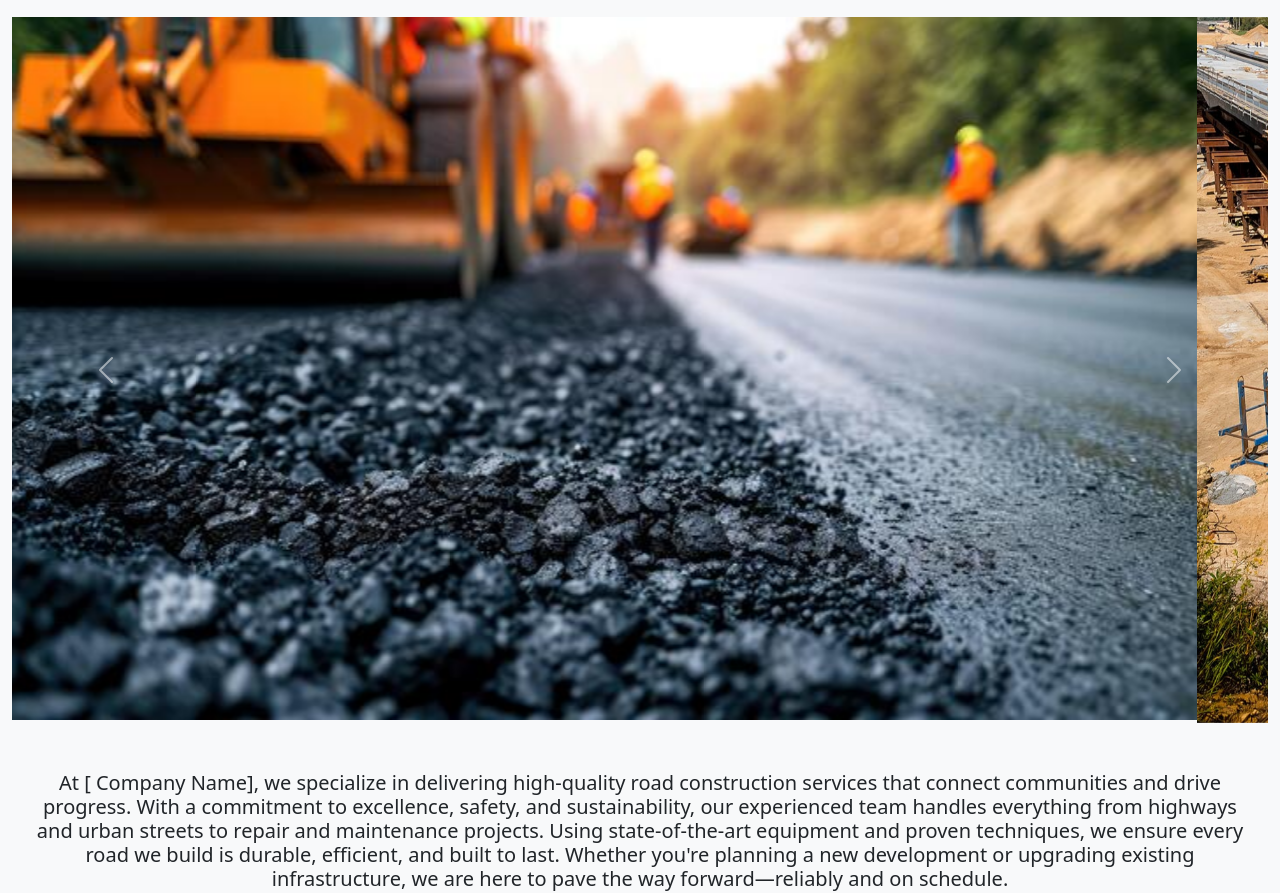
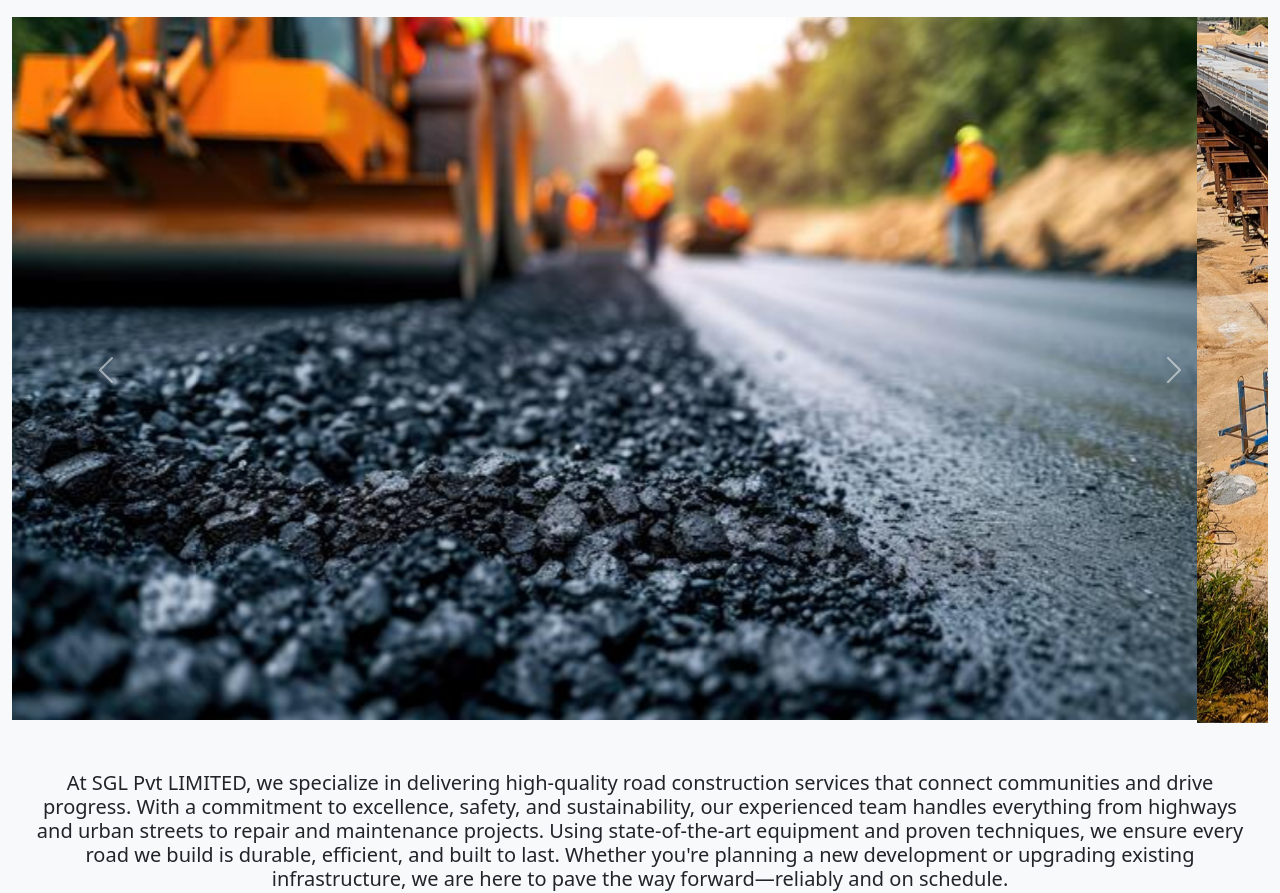
Before and after one commit to Dharanidharan7679/Web-techonology, a plain HTML site: page index.html in a window 1280 px wide. Shown: the part 65-958 px from the top of the page. Drawn offline with nearby package versions, Linux system fonts and the light colour scheme.

Commit message:
Update index.html

```diff
--- a/index.html
+++ b/index.html
@@ -62,7 +62,7 @@
 
     <div class="continer bg-transparent text-center mt-5 px-3">
       <h5 class="text-dark fs-5">
-        At [ Company Name], we specialize in delivering high-quality road construction services that connect communities and drive progress. With a commitment to excellence, safety,
+        At SGL Pvt LIMITED, we specialize in delivering high-quality road construction services that connect communities and drive progress. With a commitment to excellence, safety,
         and sustainability, our experienced team handles everything from highways and urban streets to repair and maintenance projects. Using state-of-the-art equipment and proven techniques, we ensure
         every road we build is durable, efficient, and built to last. Whether you're planning a new development or upgrading existing infrastructure, we are here to pave the way forward—reliably and on schedule.
       </h5>
```
